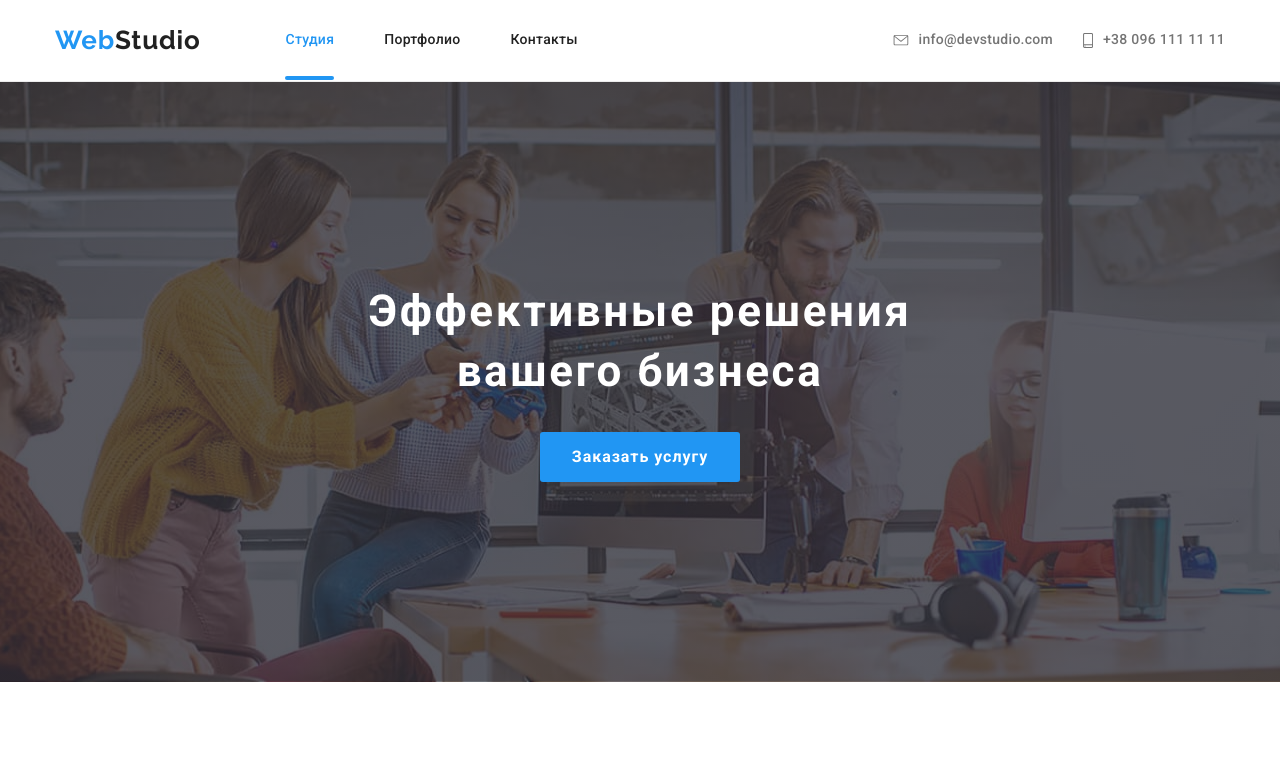
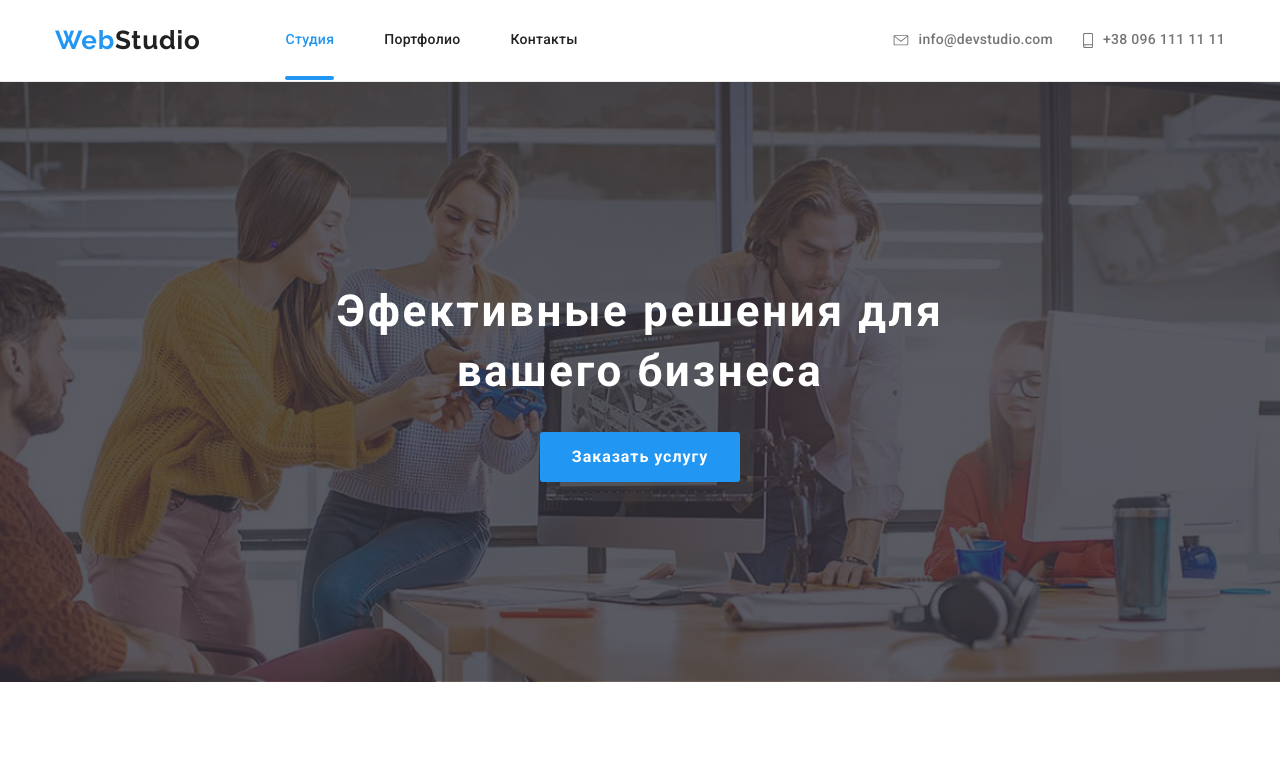
Before and after one commit to Maxim-Shinkarchuk/goit-markup-hw-07, a plain HTML site: page index.html in a window 1280 px wide. Shown: the top 772 px of the page. Drawn offline with nearby package versions, Linux system fonts and the light colour scheme.

Commit message:
29062001

```diff
--- a/index.html
+++ b/index.html
@@ -69,7 +69,7 @@
     <main>
       <!--Главный блок-->
       <section class="section-hero">
-        <h1 class="title">Эффективные решения вашего бизнеса</h1>
+        <h1 class="title">Эфективные решения для вашего бизнеса</h1>
         <button class="button-primary" data-modal-open>Заказать услугу</button>
       </section>
 
--- a/sass/components/_hero.scss
+++ b/sass/components/_hero.scss
@@ -25,6 +25,7 @@
     margin-left: auto;
 
     text-align: center;
+    text-transform: uppercase
     font-family: $font-first;
     font-style: normal;
     font-weight: 900;
```
